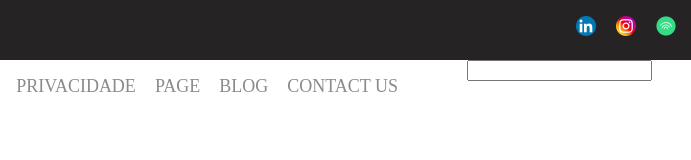
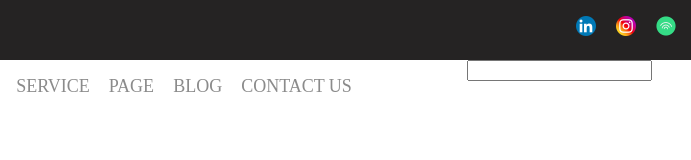
Before and after one commit to rogerio-bunker/Projeto-WEBsite, a website: page index.html in a window 1280 px wide. Shown: the full height of the page, 369-1060 px from the left. Drawn offline with Linux system fonts and the light colour scheme.

Commit message:
alteração de dados

```diff
--- a/index.html
+++ b/index.html
@@ -45,7 +45,7 @@
             <a href="">About us</a>
           </li>
           <li>
-            <a href="">privacidade</a>
+            <a href="">Service</a>
           </li>
           <li>
             <a href="">Page</a>
```
